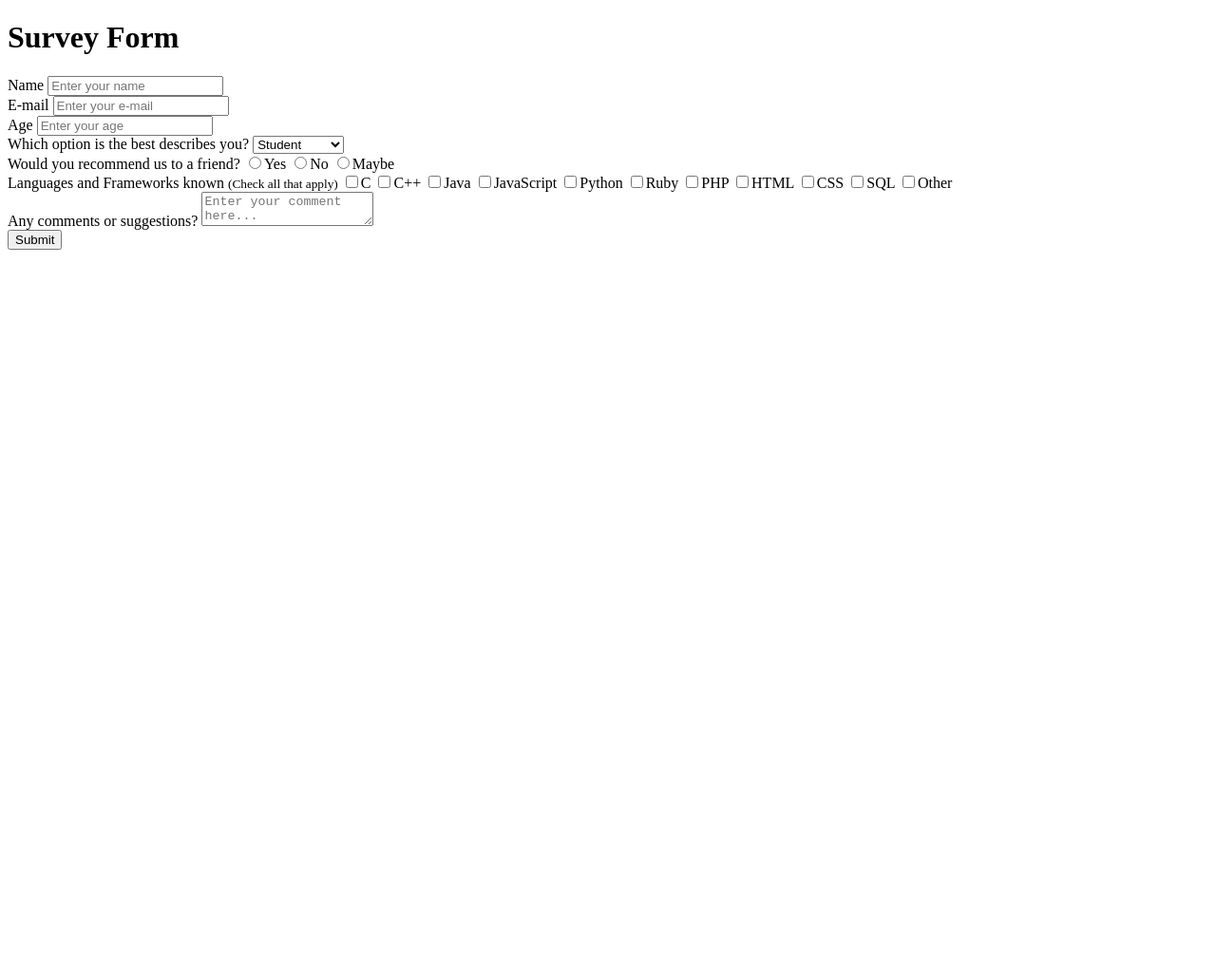
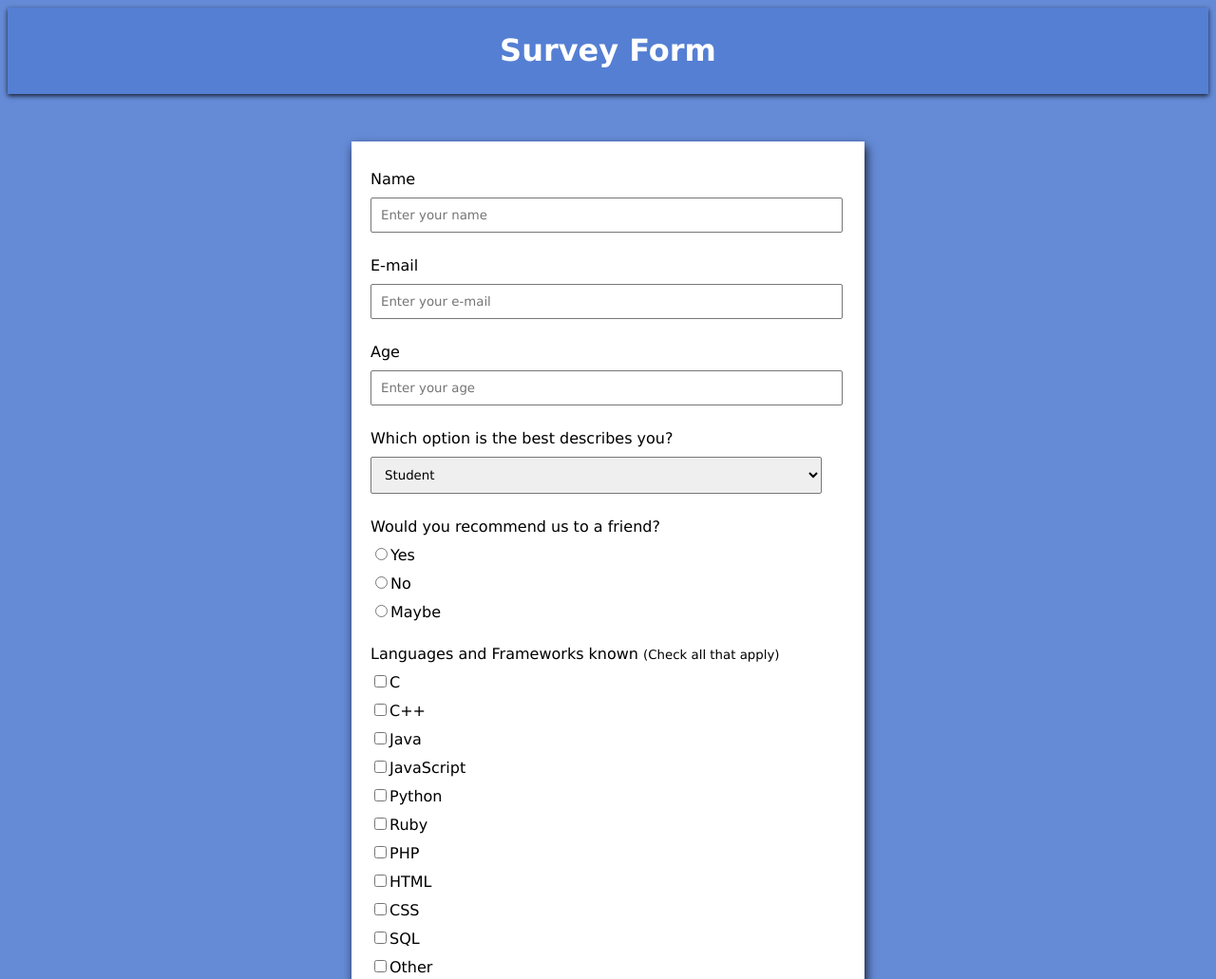
Before and after one commit to AliOrer/only_html-css_projects, a plain HTML site: page Survey Form/index.html in a window 1280 px wide. Shown: the top 1031 px of the page at 95% size. Before the commit the page ends 800 px from the top, so only its background shows below. Drawn offline with Linux system fonts and the light colour scheme.

Commit message:
update-css_and-edit

```diff
--- a/Survey Form/index.html
+++ b/Survey Form/index.html
@@ -8,7 +8,7 @@
 </head>
 <body>
 
-    <h1>Survey Form</h1>
+    <header><h1>Survey Form</h1></header>
 
     <!-- #create form -->
      <form action="" id="form">
--- a/Survey Form/style.css
+++ b/Survey Form/style.css
@@ -0,0 +1,69 @@
+/*styling the body element*/
+body{
+    background-color: #537ed3e4;
+    font-family: Verdana, Geneva, Tahoma, sans-serif;
+    text-align: center;
+}
+
+/* form styling */
+form{
+    background-color: #fff;
+    max-width: 500px;
+    margin: 50px auto;
+    padding: 30px 20px;
+    box-shadow: 2px 5px 10px rgba(0, 0, 0, 0.8);
+}
+
+/* styling form-control */
+.form-control{
+    text-align: left;
+    margin-bottom: 25px;
+}
+
+
+/* styling form-control label */
+.form-control label{
+    display: block;
+    margin-bottom: 10px;
+}
+
+/* styling form-control input,select,textarea */
+.form-control input,
+.form-control select,
+.form-control textarea{
+    border: 1px solid #777;
+    border-radius: 2px;
+    font-family: inherit;
+    padding: 10px;
+    display: block;
+    width: 95%;
+}
+
+/* styling radio buttons and checkboxes */
+.form-control input[type="radio"],
+.form-control input[type="checkbox"]{
+    display: inline-block;
+    width: auto;
+}
+
+/* styling buttons */
+button{
+    background-color: #537ed3a2;
+    border: 1px solid #191515;
+    border-radius: 2px;
+    font-family: inherit;
+    font-size: 21px;
+    display: block;
+    width: 100%;
+    margin-top: 50px;
+    margin-bottom: 20px;
+}
+
+header{
+    background-color: #537ed3e4;
+    padding: 5px;
+    color: white;
+    font-size: 16px;
+    text-align: center;
+    box-shadow: 0 2px 5px rgba(0, 0, 0, 0.8);
+}
```
